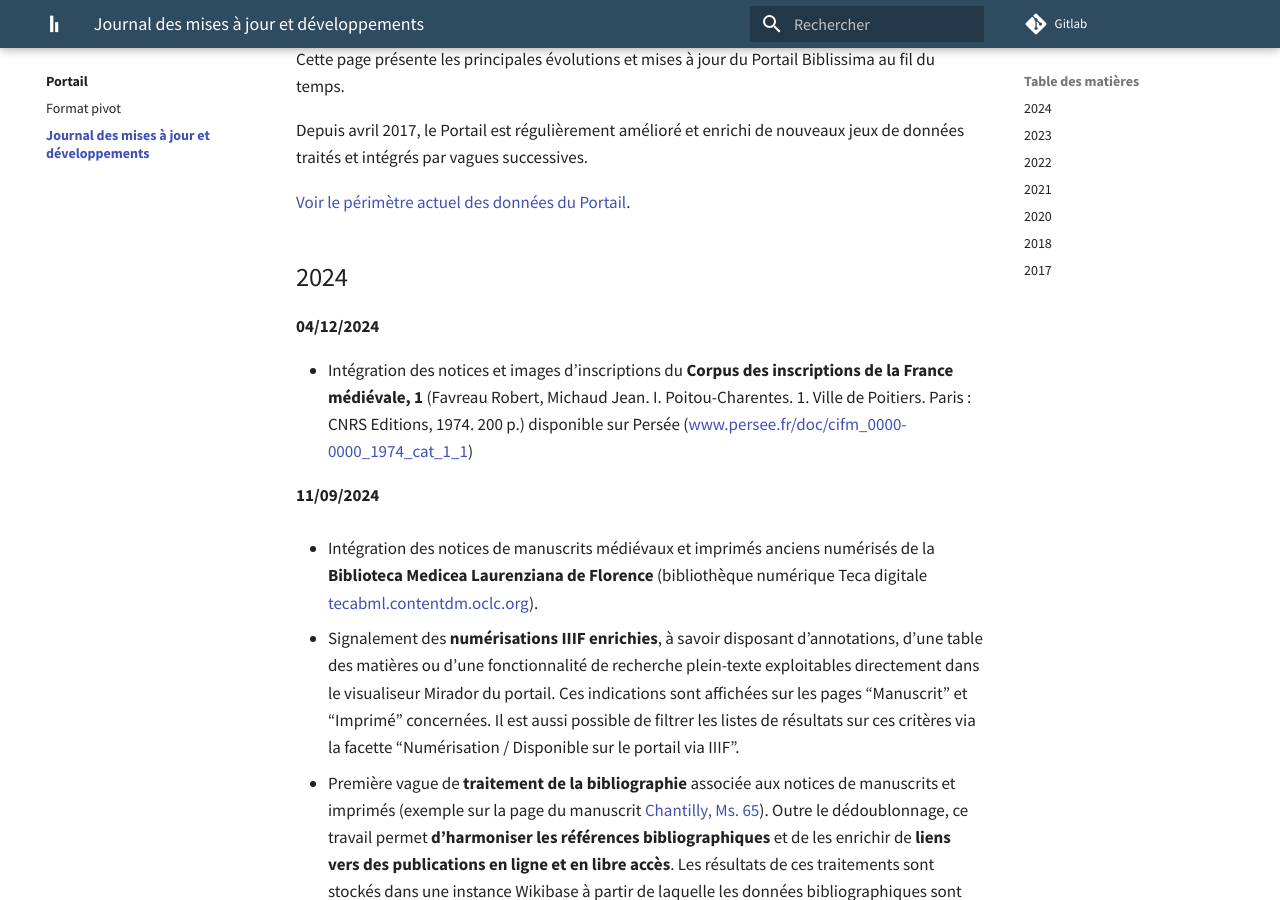
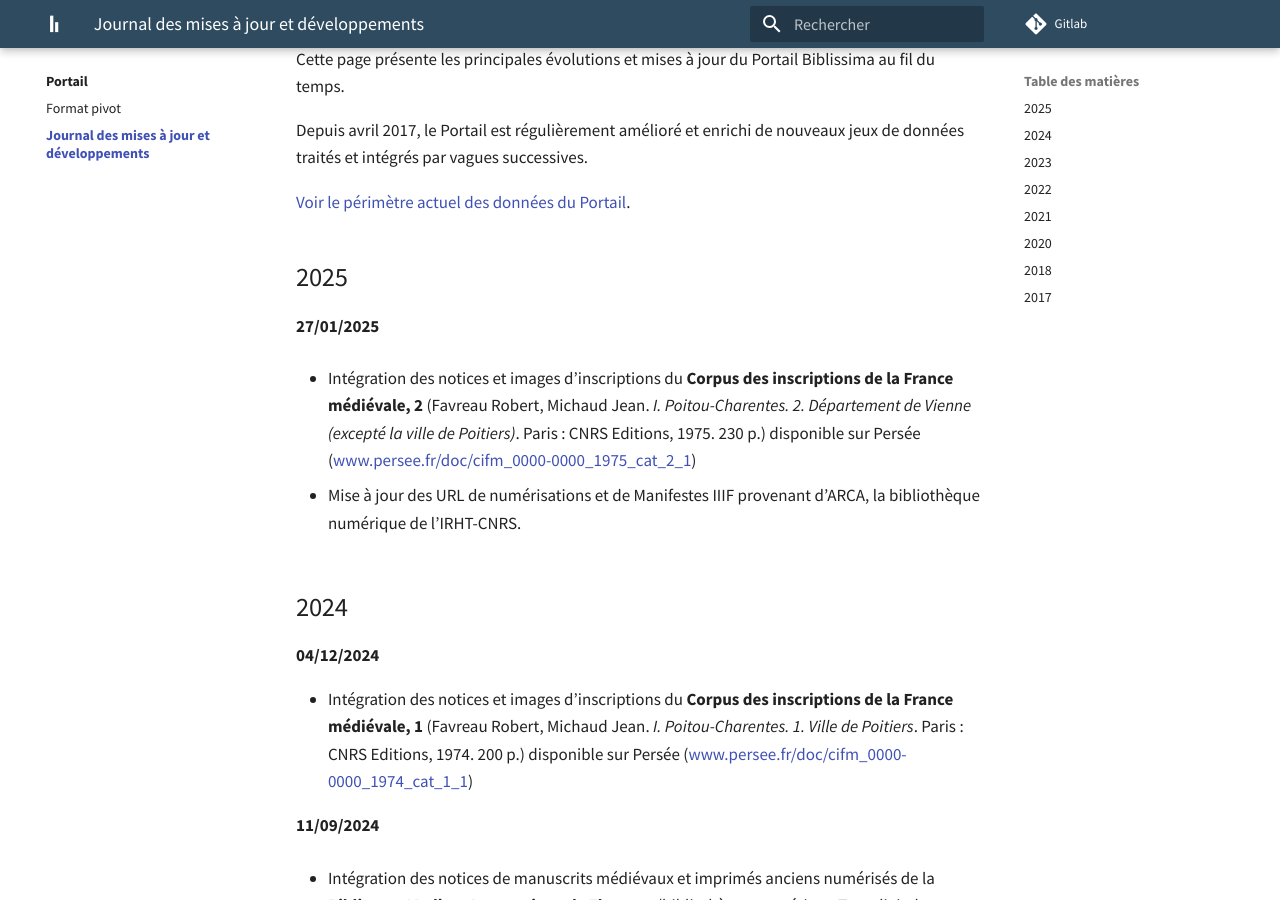
Before and after one commit to biblissima/doc.biblissima, an MkDocs documentation site: the page built from docs/portail/changelog.md, in a window 1280 px wide and 900 px high, scrolled down 231 px. Built offline with MkDocs 1.6.1 and Material for MkDocs 9.7.7, drawn with Linux system fonts in a browser that asks for light colours.

Commit message:
Update changelog 29-01-2025

```diff
--- a/docs/portail/changelog.md
+++ b/docs/portail/changelog.md
@@ -6,11 +6,19 @@ Depuis avril 2017, le Portail est régulièrement amélioré et enrichi de nouve
 
 [Voir le périmètre actuel des données du Portail](https://portail.biblissima.fr/fr/data-sources).
 
+## 2025
+
+**27/01/2025**
+
+- Intégration des notices et images d'inscriptions du **Corpus des inscriptions de la France médiévale, 2** (Favreau Robert, Michaud Jean. _I. Poitou-Charentes. 2. Département de Vienne (excepté la ville de Poitiers)_. Paris : CNRS Editions, 1975. 230 p.) disponible sur Persée ([www.persee.fr/doc/cifm_0000-0000_1975_cat_2_1](https://www.persee.fr/doc/cifm_0000-0000_1975_cat_2_1))
+
+- Mise à jour des URL de numérisations et de Manifestes IIIF provenant d'ARCA, la bibliothèque numérique de l'IRHT-CNRS.
+
 ## 2024
 
 **04/12/2024**
 
-- Intégration des notices et images d'inscriptions du **Corpus des inscriptions de la France médiévale, 1** (Favreau Robert, Michaud Jean. I. Poitou-Charentes. 1. Ville de Poitiers. Paris : CNRS Editions, 1974. 200 p.) disponible sur Persée ([www.persee.fr/doc/cifm_0000-0000_1974_cat_1_1](https://www.persee.fr/doc/cifm_0000-0000_1974_cat_1_1))
+- Intégration des notices et images d'inscriptions du **Corpus des inscriptions de la France médiévale, 1** (Favreau Robert, Michaud Jean. _I. Poitou-Charentes. 1. Ville de Poitiers_. Paris : CNRS Editions, 1974. 200 p.) disponible sur Persée ([www.persee.fr/doc/cifm_0000-0000_1974_cat_1_1](https://www.persee.fr/doc/cifm_0000-0000_1974_cat_1_1))
 
 **11/09/2024**
 
```
